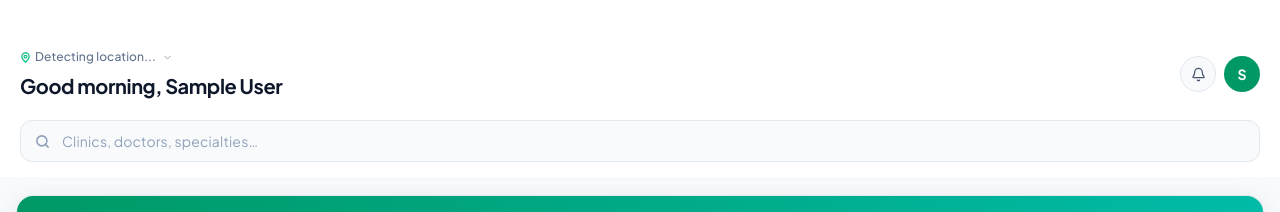
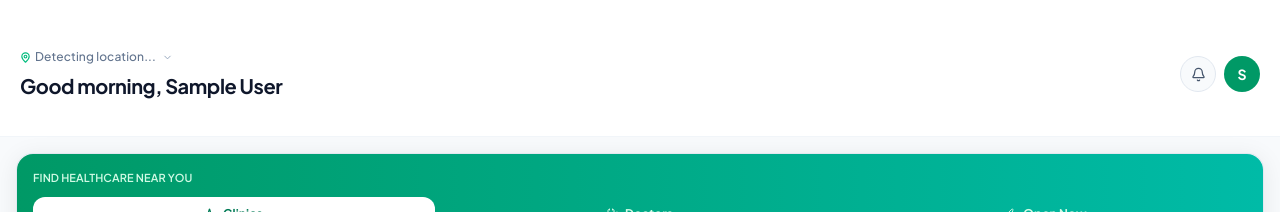
Before and after one commit to mhdhssn967/100k-clinics, a React (Vite) app: page /user/home in a window 1280 px wide. Shown: the top 212 px of the page. Built offline with nearby package versions, Linux system fonts and the light colour scheme; no server answers; the database is empty; sample sign-in values are in the browser's storage.

Commit message:
old search bar removed

```diff
--- a/src/components/layout/HomeHeader.jsx
+++ b/src/components/layout/HomeHeader.jsx
@@ -104,7 +104,7 @@ export default function HomeHeader() {
         </div>
       </div>
 
-      <div className={`flex items-center gap-3 rounded-xl px-3.5 py-2.5 border transition-all duration-150 ${
+      {/* <div className={`flex items-center gap-3 rounded-xl px-3.5 py-2.5 border transition-all duration-150 ${
         focused ? "bg-white border-emerald-400 shadow-sm" : "bg-slate-50 border-slate-200"
       }`}>
         <Search size={15} className={focused ? "text-emerald-500" : "text-slate-400"} strokeWidth={2.5} />
@@ -117,7 +117,7 @@ export default function HomeHeader() {
           placeholder="Clinics, doctors, specialties…"
           className="flex-1 bg-transparent text-sm text-slate-700 placeholder-slate-400 focus:outline-none"
         />
-      </div>
+      </div> */}
     </div>
   );
 }
```
